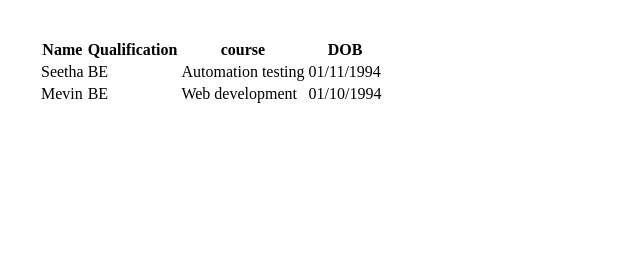
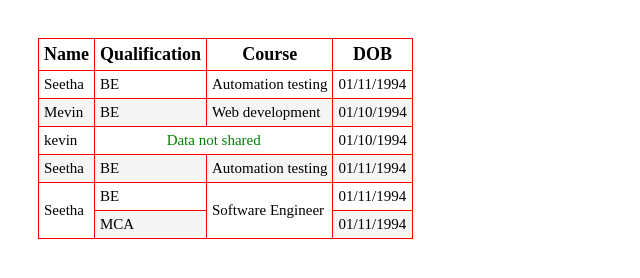
Before and after one commit to Shalinipandi-palanivel/Fullstack-developer-tutorial, a plain HTML site: page table.html in a window 1280 px wide. Shown: the whole page, without its empty margins (0-640 px from the left). Drawn offline with Linux system fonts and the light colour scheme.

Commit message:
Table stylings added

```diff
--- a/table.html
+++ b/table.html
@@ -5,31 +5,83 @@
     <meta http-equiv="X-UA-Compatible" content="IE=edge">
     <meta name="viewport" content="width=device-width, initial-scale=1.0">
     <title>Table</title>
+    <style>
+        table{
+            border-collapse: collapse;
+        }
+        td{
+            padding:auto;
+        }
+        th{
+            border: 1px solid red;
+        }
+        td{
+            border: 1px solid red;
+        }
+        .head{
+            font-size: 18px;
+            text-transform: capitalize;
+            text-align: center;
+        }
+        .data{
+            font-size:15px;
+        }
+        #no-data{
+            color: green;
+            text-align: center;
+        }
+        tr:nth-child(even){
+            background-color: whitesmoke;
+        }
+    </style>
 </head>
 <body>
-    <table style = "padding: 30px;">
+    <section style = "padding:30px;" >
+    <table cellpadding = "5" cellspacing= "5">
         <thead>
             <tr>
-                <th>Name</th>
-                <th>Qualification</th>
-                <th>course</th>
-                <th>DOB</th>
+                <th class = "head">Name</th>
+                <th class = "head">Qualification</th>
+                <th class = "head">course</th>
+                <th class = "head">DOB</th>
             </tr>
         </thead>
         <tbody>
             <tr>
-                <td>Seetha</td>
-                <td>BE</td>
-                <td>Automation testing</td>
-                <td>01/11/1994</td>
+                <td class ="data">Seetha</td>
+                <td class ="data">BE</td>
+                <td class ="data">Automation testing</td>
+                <td class ="data">01/11/1994</td>
             </tr>
             <tr>
-                <td>Mevin</td>
-                <td>BE</td>
-                <td>Web development</td>
-                <td>01/10/1994</td>
+                <td class ="data">Mevin</td>
+                <td class ="data">BE</td>
+                <td class ="data">Web development</td>
+                <td class ="data">01/10/1994</td>
+            </tr>
+            <tr>
+                <td class ="data">kevin</td>
+                <td colspan = "2" id = "no-data" class ="data">Data not shared</td>
+                <td class ="data">01/10/1994</td>
+            </tr>
+            <tr>
+                <td class ="data">Seetha</td>
+                <td class ="data">BE</td>
+                <td class ="data">Automation testing</td>
+                <td class ="data">01/11/1994</td>
+            </tr>
+            <tr>
+                <td rowspan = "2" class ="data">Seetha</td>
+                <td class ="data">BE</td>
+                <td rowspan = "2"class ="data">Software Engineer</td>
+                <td class ="data">01/11/1994</td>
+            </tr>
+            <tr>
+                <td class ="data">MCA</td>
+                <td class ="data">01/11/1994</td>
             </tr>
         </tbody>
     </table>
+    </section>
 </body>
 </html>
```
Also changed, not shown: index.html (+1 -0 lines).
